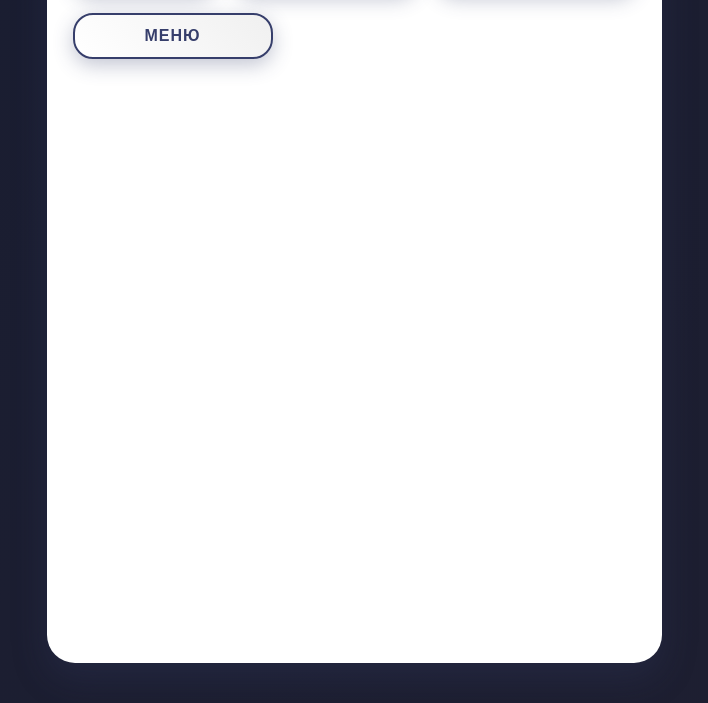
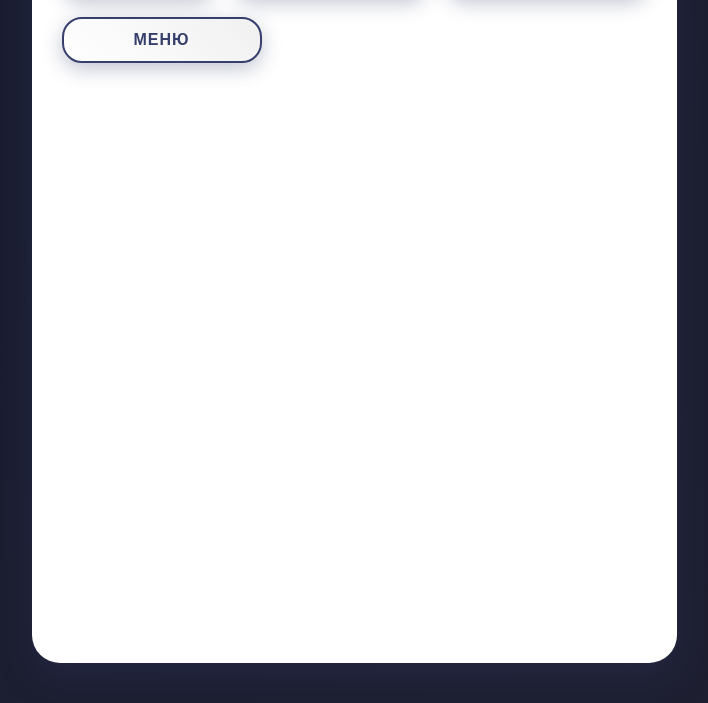
Before and after one commit to DancerList/Year, a plain HTML site: page cash.html in a window 1280 px wide. Shown: the part 177-880 px from the top of the page, without its empty margins (286-994 px from the left). Drawn offline with Linux system fonts and the light colour scheme.

Commit message:
Update cash.html

```diff
--- a/cash.html
+++ b/cash.html
@@ -29,15 +29,15 @@
     #main {
       background: #fff;
       border-radius: 28px;
-      padding: 26px 26px 36px;
+      padding: 30px 30px 40px;
       box-shadow: 0 15px 35px rgba(54, 62, 107, 0.25);
       display: flex;
       flex-direction: column;
       color: #363E6B;
       user-select: none;
       box-sizing: border-box;
-      max-width: 615px;
-      width: 85%;
+      max-width: 645px;
+      width: 90%;
       margin: 0 auto;
       transition: background-color 0.5s ease, color 0.5s ease, transform 0.3s ease;
     }
```
